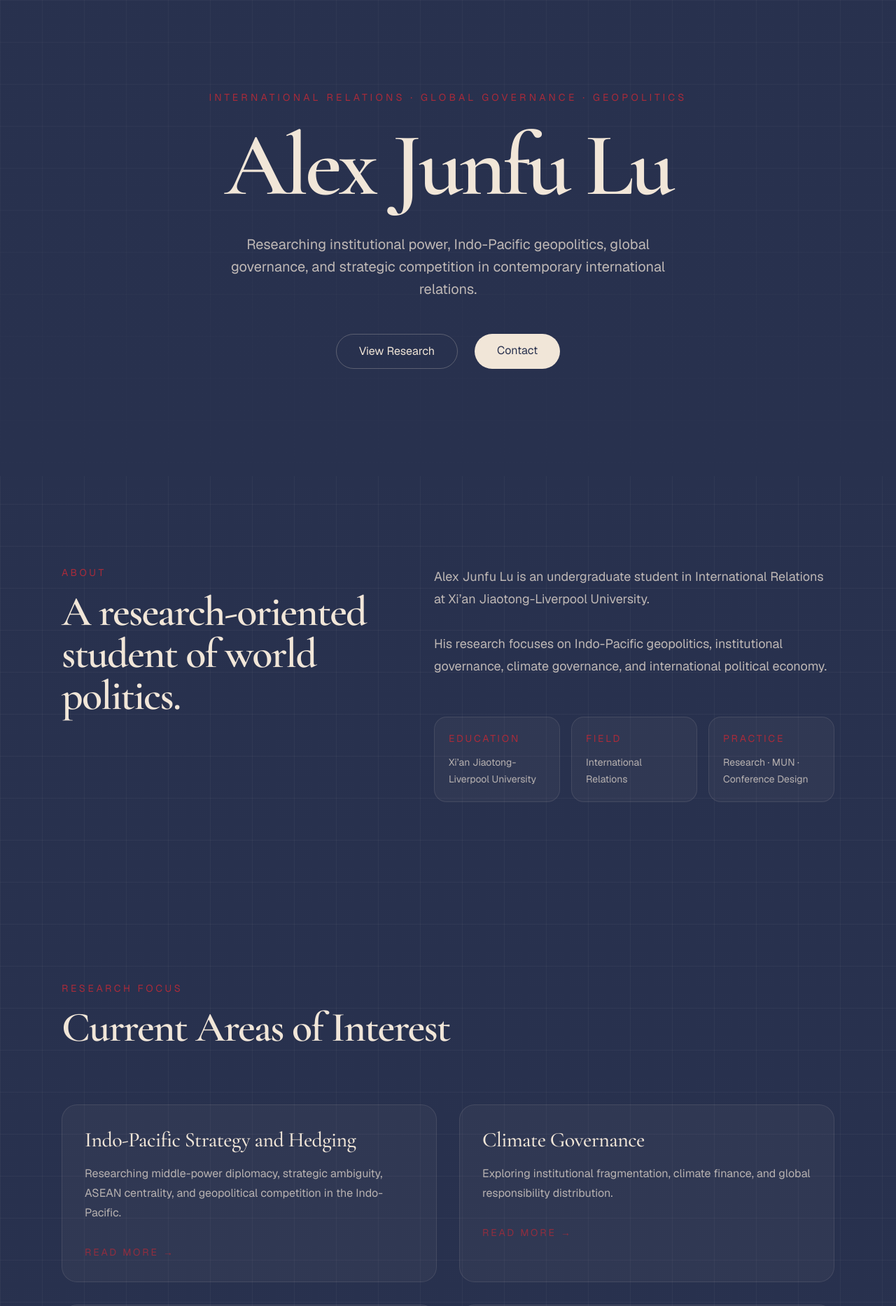
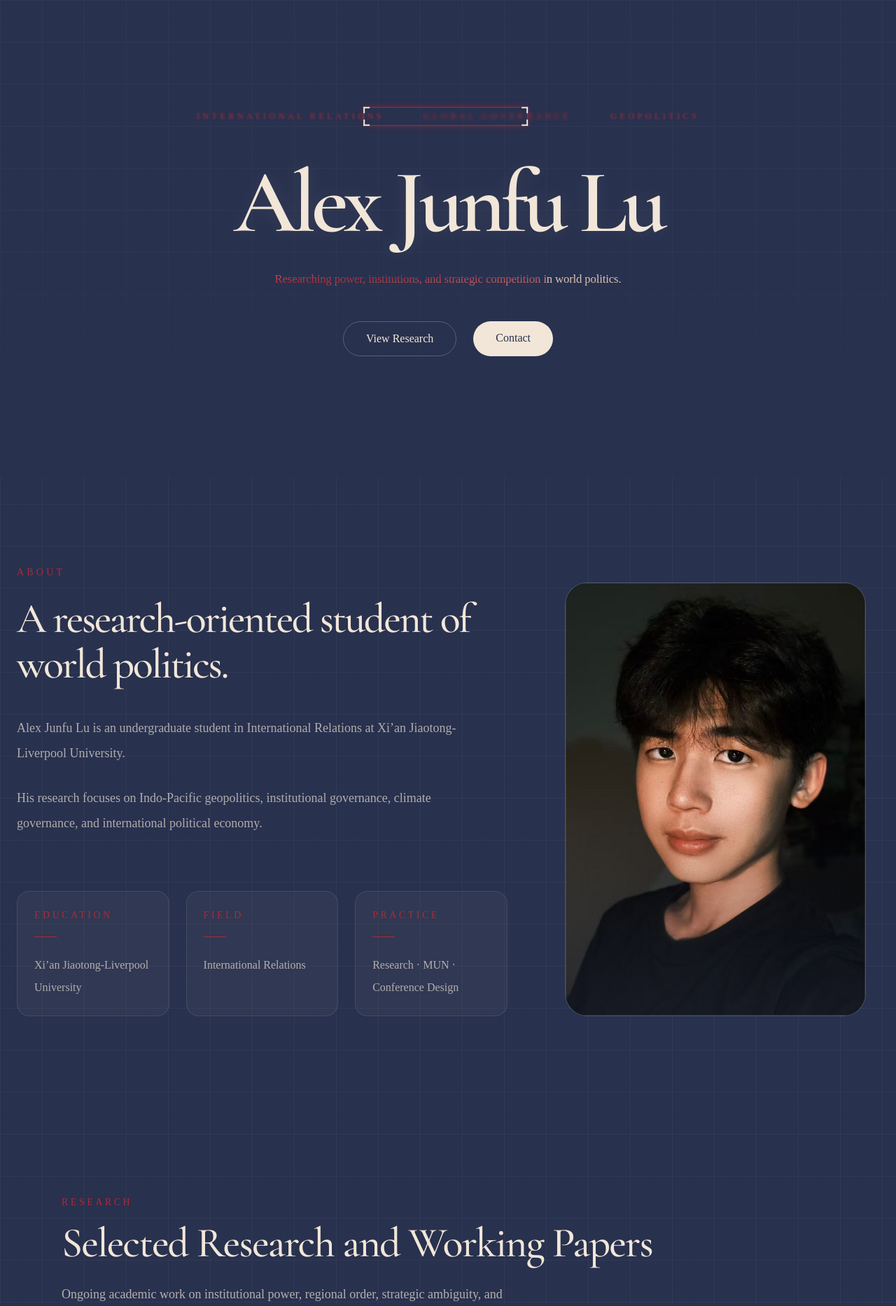
Before and after one commit to sebastianmuybien1111-pixel/alexjunfulu-site, a Next.js app: page / in a window 1280 px wide. Shown: the part 120-1986 px from the top of the page at 70% size. Built offline with nearby package versions, Linux system fonts and the light colour scheme.

Commit message:
Refine animated gradient typography and hero section

```diff
--- a/package.json
+++ b/package.json
@@ -11,6 +11,7 @@
   "dependencies": {
     "class-variance-authority": "^0.7.1",
     "clsx": "^2.1.1",
+    "framer-motion": "^12.38.0",
     "gsap": "^3.15.0",
     "lucide-react": "^1.14.0",
     "motion": "^12.38.0",
--- a/src/app/layout.tsx
+++ b/src/app/layout.tsx
@@ -1,9 +1,16 @@
 import type { Metadata } from "next";
-import { Inter, Cormorant_Garamond, Geist } from "next/font/google";
+import {
+  Cormorant_Garamond,
+  Source_Sans_3,
+} from "next/font/google";
+
 import "./globals.css";
-import { cn } from "@/lib/utils";
 
-const geist = Geist({subsets:['latin'],variable:'--font-sans'});
+const sourceSans = Source_Sans_3({
+  subsets: ["latin"],
+  variable: "--font-body",
+  weight: ["300", "400", "500", "600", "700"],
+});
 
 const cormorant = Cormorant_Garamond({
   subsets: ["latin"],
@@ -13,7 +20,7 @@ const cormorant = Cormorant_Garamond({
 
 export const metadata: Metadata = {
   title: "Alex Junfu Lu",
-  description: "International Relations Researcher",
+  description: "Academic portfolio website",
 };
 
 export default function RootLayout({
@@ -22,13 +29,9 @@ export default function RootLayout({
   children: React.ReactNode;
 }>) {
   return (
-    <html
-      lang="en"
-      className={cn(cormorant.variable, "font-sans", geist.variable)}
-    >
+    <html lang="en">
       <body
-        suppressHydrationWarning
-        className="min-h-screen bg-[#0B0B0F] font-sans antialiased"
+        className={`${sourceSans.variable} ${cormorant.variable} antialiased`}
       >
         {children}
       </body>
--- a/src/app/page.tsx
+++ b/src/app/page.tsx
@@ -1,6 +1,8 @@
 import BlurText from "@/components/BlurText";
 import DotGridBackground from "@/components/DotGridBackground";
-
+import TrueFocus from "@/components/TrueFocus";
+import ScrollFloat from "@/components/ScrollFloat";
+import GradientText from "@/components/GradientText";
 export default function Home() {
   return (
     <main className="grid-background noise relative min-h-screen overflow-hidden bg-[#28314E] text-[#F1E6D8]">
@@ -46,21 +48,38 @@ export default function Home() {
   <DotGridBackground />
 
   <div className="relative z-10 flex flex-col items-center">
-          <p className="mb-6 text-sm uppercase tracking-[0.3em] text-[#AA2B3A]">
-            INTERNATIONAL RELATIONS · GLOBAL GOVERNANCE · GEOPOLITICS
-          </p>
+    <div className="mb-10">
+      <TrueFocus
+        phrases={[
+          "INTERNATIONAL RELATIONS",
+          "GLOBAL GOVERNANCE",
+          "GEOPOLITICS",
+        ]}
+        blurAmount={2}
+        borderColor="#AA2B3A"
+        glowColor="rgba(170,43,58,0.45)"
+        animationDuration={0.7}
+        pauseBetweenAnimations={1.4}
+      />
+    </div>
 
     <BlurText
       text="Alex Junfu Lu"
       delay={120}
       animateBy="words"
       direction="top"
-            className="font-display max-w-5xl justify-center text-7xl font-semibold leading-none tracking-[-0.04em] text-[#F1E6D8] md:text-9xl"
+      className="font-display max-w-5xl justify-center text-7xl font-[600] leading-none tracking-[-0.055em] text-[#F1E6D8] drop-shadow-[0_0_12px_rgba(241,230,216,0.08)] md:text-9xl"
     />
 
-          <p className="mt-8 max-w-2xl text-lg leading-8 text-[#F1E6D8]/75 md:text-xl">
-          Researching institutional power, Indo-Pacific geopolitics, global governance, and strategic competition in contemporary international relations.
-          </p>
+<GradientText
+  colors={["#F1E6D8", "#D9B8A7", "#AA2B3A"]}
+  direction="diagonal"
+  animationSpeed={6}
+  showBorder={false}
+  className="mt-8 text-[1.05rem] font-medium tracking-[-0.01em]"
+>
+  Researching power, institutions, and strategic competition in world politics.
+</GradientText>
 
     <div className="mt-12 flex gap-6">
       <a
@@ -81,19 +100,20 @@ export default function Home() {
 </section>
 
      {/* About */}
-      <section id="about" className="mx-auto max-w-6xl px-6 py-32">
-        <div className="grid gap-16 md:grid-cols-[0.9fr_1.1fr]">
+<section id="about" className="mx-auto max-w-7xl px-6 py-32">
+  <div className="grid items-stretch gap-16 lg:grid-cols-[1.2fr_0.8fr]">
+    {/* Left: Text */}
+    <div className="flex flex-col justify-between">
       <div>
-            <p className="mb-4 text-sm uppercase tracking-[0.25em] text-[#AA2B3A]">
+        <p className="mb-6 text-sm uppercase tracking-[0.3em] text-[#AA2B3A]">
           About
         </p>
 
-            <h2 className="font-display text-5xl font-semibold tracking-[-0.03em] text-[#F1E6D8] md:text-6xl">
+        <ScrollFloat className="font-display max-w-3xl text-5xl font-[500] leading-[1.08] tracking-[-0.04em] text-[#F1E6D8] md:text-6xl">
   A research-oriented student of world politics.
-            </h2>
-          </div>
+</ScrollFloat>
 
-          <div className="space-y-8 text-lg leading-8 text-[#F1E6D8]/75">
+<div className="mt-10 max-w-2xl space-y-7 text-lg leading-9 text-[#F1E6D8]/68">
           <p>
             Alex Junfu Lu is an undergraduate student in International
             Relations at Xi’an Jiaotong-Liverpool University.
@@ -101,11 +121,12 @@ export default function Home() {
 
           <p>
             His research focuses on Indo-Pacific geopolitics, institutional
-              governance, climate governance, and international political
-              economy.
+            governance, climate governance, and international political economy.
           </p>
+        </div>
+      </div>
 
-            <div className="grid gap-4 pt-6 md:grid-cols-3">
+      <div className="mt-12 grid gap-6 md:grid-cols-3">
         {[
           ["Education", "Xi’an Jiaotong-Liverpool University"],
           ["Field", "International Relations"],
@@ -113,18 +134,32 @@ export default function Home() {
         ].map(([label, value]) => (
           <div
             key={label}
-                  className="rounded-2xl border border-[#F1E6D8]/10 bg-[#F1E6D8]/[0.04] p-5"
+            className="min-h-[170px] rounded-2xl border border-[#F1E6D8]/10 bg-[#F1E6D8]/[0.04] p-6"
           >
-                  <p className="text-sm uppercase tracking-[0.2em] text-[#AA2B3A]">
+            <p className="text-sm uppercase tracking-[0.25em] text-[#AA2B3A]">
               {label}
             </p>
 
-                  <p className="mt-3 text-sm leading-6 text-[#F1E6D8]/70">
+            <div className="mt-5 h-px w-8 bg-[#AA2B3A]" />
+
+            <p className="mt-6 text-base leading-8 text-[#F1E6D8]/68">
               {value}
             </p>
           </div>
         ))}
       </div>
+    </div>
+
+   {/* Right: Portrait */}
+<div className="relative mx-auto h-[620px] w-full max-w-[430px] self-start overflow-hidden rounded-[2rem] border border-[#F1E6D8]/15 bg-[#F1E6D8]/[0.04] lg:mt-6">
+  <img
+    src="/profile.jpg"
+    alt="Alex Junfu Lu"
+    className="h-full w-full scale-[1.12] object-cover object-[70%_20%]"
+  />
+
+  <div className="absolute inset-0 bg-gradient-to-t from-[#28314E]/35 via-transparent to-transparent" />
+  <div className="absolute inset-0 ring-1 ring-inset ring-[#F1E6D8]/10" />
 </div>
   </div>
 </section>
@@ -133,56 +168,83 @@ export default function Home() {
 <section id="research" className="mx-auto max-w-6xl px-6 py-32">
   <div className="mb-20">
     <p className="mb-4 text-sm uppercase tracking-[0.25em] text-[#AA2B3A]">
-            Research Focus
+      Research
     </p>
 
-          <h2 className="font-display text-5xl font-semibold tracking-[-0.03em] text-[#F1E6D8] md:text-6xl">
-            Current Areas of Interest
-          </h2>
+    <ScrollFloat className="font-display text-5xl font-[500] leading-[1.08] tracking-[-0.03em] text-[#F1E6D8] md:text-6xl">
+  Selected Research and Working Papers
+</ScrollFloat>
+
+    <p className="mt-6 max-w-2xl text-lg leading-8 text-[#F1E6D8]/70">
+      Ongoing academic work on institutional power, regional order,
+      strategic ambiguity, and global governance.
+    </p>
   </div>
 
-        <div className="grid gap-8 md:grid-cols-2">
+  <div className="space-y-8">
     {[
       {
-              title: "Indo-Pacific Strategy and Hedging",
-              description:
-                "Researching middle-power diplomacy, strategic ambiguity, ASEAN centrality, and geopolitical competition in the Indo-Pacific.",
+        year: "2026",
+        status: "Working Paper",
+        title:
+          "The Myth of Indonesian Neutrality: Strategic Ambiguity and Selective Alignment in Southeast Asian Great-Power Politics",
+        abstract:
+          "This project examines how Indonesia navigates Sino-American rivalry through hedging, selective alignment, and institutional ambiguity rather than conventional neutrality.",
+        keywords: ["Indonesia", "Hedging", "ASEAN", "Indo-Pacific"],
         href: "/research/indonesia-hedging",
       },
       {
-              title: "Climate Governance",
-              description:
-                "Exploring institutional fragmentation, climate finance, and global responsibility distribution.",
+        year: "2026",
+        status: "Research Theme",
+        title:
+          "Climate Governance and Institutional Inequality",
+        abstract:
+          "This research direction explores how climate finance, fragmented governance, and unequal responsibility allocation shape contemporary global climate politics.",
+        keywords: ["Climate Finance", "Global Governance", "Inequality"],
         href: "#",
       },
       {
-              title: "International Organizations",
-              description:
-                "Analyzing procedural governance and institutional negotiation mechanisms.",
-              href: "#",
-            },
-            {
-              title: "Global Political Economy",
-              description:
-                "Examining protectionism, strategic supply chains, and economic interdependence.",
+        year: "2026",
+        status: "Research Theme",
+        title:
+          "International Organizations and Procedural Power",
+        abstract:
+          "This theme examines how institutional procedures, rules of negotiation, and consensus mechanisms shape political outcomes in international organizations.",
+        keywords: ["Institutions", "Procedure", "Negotiation"],
         href: "#",
       },
     ].map((item) => (
       <a
         key={item.title}
         href={item.href}
-              className="group rounded-3xl border border-[#F1E6D8]/10 bg-[#F1E6D8]/[0.04] p-8 transition hover:-translate-y-1 hover:border-[#AA2B3A]/50 hover:bg-[#F1E6D8]/[0.07]"
+        className="group block rounded-[2rem] border border-[#F1E6D8]/10 bg-[#F1E6D8]/[0.04] p-8 transition hover:-translate-y-1 hover:border-[#AA2B3A]/50 hover:bg-[#F1E6D8]/[0.07] md:p-10"
       >
-              <h3 className="font-display mb-4 text-3xl font-medium tracking-[-0.02em] text-[#F1E6D8]">
+        <div className="mb-8 flex flex-wrap gap-4 text-sm uppercase tracking-[0.18em]">
+          <span className="text-[#F1E6D8]/50">{item.year}</span>
+          <span className="text-[#AA2B3A]">{item.status}</span>
+        </div>
+
+        <h3 className="font-display max-w-4xl text-4xl font-medium leading-tight tracking-[-0.03em] text-[#F1E6D8] md:text-5xl">
           {item.title}
         </h3>
 
-              <p className="leading-7 text-[#F1E6D8]/70">
-                {item.description}
+        <p className="mt-6 max-w-3xl text-lg leading-8 text-[#F1E6D8]/70">
+          {item.abstract}
         </p>
 
-              <p className="mt-8 text-sm uppercase tracking-[0.2em] text-[#AA2B3A] opacity-80 transition group-hover:opacity-100">
-                Read more →
+        <div className="mt-10 flex flex-wrap gap-3">
+          {item.keywords.map((keyword) => (
+            <span
+              key={keyword}
+              className="rounded-full border border-[#F1E6D8]/10 px-4 py-2 text-sm text-[#F1E6D8]/65"
+            >
+              {keyword}
+            </span>
+          ))}
+        </div>
+
+        <p className="mt-10 text-sm uppercase tracking-[0.2em] text-[#AA2B3A] opacity-80 transition group-hover:opacity-100">
+          Read Article →
         </p>
       </a>
     ))}
@@ -196,9 +258,9 @@ export default function Home() {
             Academic Projects
           </p>
 
-          <h2 className="font-display text-5xl font-semibold tracking-[-0.03em] text-[#F1E6D8] md:text-6xl">
+          <ScrollFloat className="font-display text-5xl font-[500] leading-[1.08] tracking-[-0.03em] text-[#F1E6D8] md:text-6xl">
   Institutional and Conference Work
-          </h2>
+</ScrollFloat>
         </div>
 
         <div className="space-y-6">
--- /dev/null
+++ b/src/components/GradientText.tsx
@@ -0,0 +1,82 @@
+'use client';
+
+import { ReactNode, useEffect, useRef } from 'react';
+import {
+  motion,
+  useAnimationFrame,
+  useMotionValue,
+  useTransform,
+} from 'framer-motion';
+
+type GradientTextProps = {
+  children: ReactNode;
+  className?: string;
+  colors?: string[];
+  animationSpeed?: number;
+  direction?: 'horizontal' | 'vertical' | 'diagonal';
+};
+
+export default function GradientText({
+  children,
+  className = '',
+  colors = ['#F1E6D8', '#D9B8A7', '#AA2B3A'],
+  animationSpeed = 6,
+  direction = 'diagonal',
+}: GradientTextProps) {
+  const progress = useMotionValue(0);
+  const elapsedRef = useRef(0);
+  const lastTimeRef = useRef<number | null>(null);
+
+  const duration = animationSpeed * 1000;
+
+  useAnimationFrame((time) => {
+    if (lastTimeRef.current === null) {
+      lastTimeRef.current = time;
+      return;
+    }
+
+    const delta = time - lastTimeRef.current;
+    lastTimeRef.current = time;
+    elapsedRef.current += delta;
+
+    progress.set((elapsedRef.current / duration) * 100);
+  });
+
+  useEffect(() => {
+    elapsedRef.current = 0;
+    progress.set(0);
+  }, [animationSpeed, progress]);
+
+  const backgroundPosition = useTransform(progress, (p) => {
+    if (direction === 'vertical') return `50% ${p}%`;
+    return `${p}% 50%`;
+  });
+
+  const gradientAngle =
+    direction === 'vertical'
+      ? 'to bottom'
+      : direction === 'diagonal'
+      ? 'to bottom right'
+      : 'to right';
+
+  const gradientColors = [...colors, colors[0]].join(', ');
+
+  return (
+    <motion.span
+      className={className}
+      style={{
+        display: 'inline-block',
+        backgroundImage: `linear-gradient(${gradientAngle}, ${gradientColors})`,
+        backgroundSize: '300% 300%',
+        backgroundRepeat: 'repeat',
+        backgroundPosition,
+        WebkitBackgroundClip: 'text',
+        backgroundClip: 'text',
+        WebkitTextFillColor: 'transparent',
+        color: 'transparent',
+      }}
+    >
+      {children}
+    </motion.span>
+  );
+}
--- /dev/null
+++ b/src/components/ScrollFloat.tsx
@@ -0,0 +1,57 @@
+"use client";
+
+import { useEffect, useRef, useState } from "react";
+
+type ScrollFloatProps = {
+  children: string;
+  className?: string;
+};
+
+export default function ScrollFloat({
+  children,
+  className = "",
+}: ScrollFloatProps) {
+  const ref = useRef<HTMLHeadingElement | null>(null);
+  const [visible, setVisible] = useState(false);
+
+  useEffect(() => {
+    if (!ref.current) return;
+
+    const observer = new IntersectionObserver(
+      ([entry]) => {
+        if (entry.isIntersecting) {
+          setVisible(true);
+          observer.disconnect();
+        }
+      },
+      { threshold: 0.35 }
+    );
+
+    observer.observe(ref.current);
+
+    return () => observer.disconnect();
+  }, []);
+
+  const words = children.split(" ");
+
+  return (
+    <h2 ref={ref} className={className}>
+      {words.map((word, index) => (
+        <span
+          key={`${word}-${index}`}
+          className="inline-block"
+          style={{
+            opacity: visible ? 1 : 0,
+            transform: visible ? "translateY(0px)" : "translateY(32px)",
+            filter: visible ? "blur(0px)" : "blur(8px)",
+            transition: "opacity 700ms ease, transform 700ms ease, filter 700ms ease",
+            transitionDelay: `${index * 45}ms`,
+          }}
+        >
+          {word}
+          {index < words.length - 1 ? "\u00A0" : ""}
+        </span>
+      ))}
+    </h2>
+  );
+}
--- /dev/null
+++ b/src/components/TrueFocus.css
@@ -0,0 +1,65 @@
+.focus-container {
+  display: inline-flex;
+  align-items: center;
+  justify-content: center;
+  gap: 1.8rem;
+  min-height: 2.4rem;
+}
+
+.focus-word {
+  position: relative;
+  display: inline-flex;
+  align-items: center;
+  justify-content: center;
+  padding: 0.45rem 0.85rem;
+  font-size: 0.78rem;
+  line-height: 1;
+  letter-spacing: 0.34em;
+  text-transform: uppercase;
+  color: #aa2b3a;
+  white-space: nowrap;
+}
+
+.focus-frame {
+  position: absolute;
+  inset: 0;
+  pointer-events: none;
+  border: 1px solid var(--border-color);
+  border-radius: 0.25rem;
+  box-shadow: 0 0 10px var(--glow-color);
+}
+
+.corner {
+  position: absolute;
+  width: 9px;
+  height: 9px;
+  border-color: var(--border-color);
+}
+
+.top-left {
+  top: -1px;
+  left: -1px;
+  border-top: 2px solid;
+  border-left: 2px solid;
+}
+
+.top-right {
+  top: -1px;
+  right: -1px;
+  border-top: 2px solid;
+  border-right: 2px solid;
+}
+
+.bottom-left {
+  bottom: -1px;
+  left: -1px;
+  border-bottom: 2px solid;
+  border-left: 2px solid;
+}
+
+.bottom-right {
+  bottom: -1px;
+  right: -1px;
+  border-bottom: 2px solid;
+  border-right: 2px solid;
+}
--- /dev/null
+++ b/src/components/TrueFocus.tsx
@@ -0,0 +1,118 @@
+'use client';
+
+import React, { useEffect, useRef, useState } from 'react';
+import { motion } from 'motion/react';
+import './TrueFocus.css';
+
+const TrueFocus = ({
+  phrases = [
+    'INTERNATIONAL RELATIONS',
+    'GLOBAL GOVERNANCE',
+    'GEOPOLITICS',
+  ],
+  manualMode = false,
+  blurAmount = 3,
+  borderColor = '#AA2B3A',
+  glowColor = 'rgba(170,43,58,0.35)',
+  animationDuration = 1.2,
+  pauseBetweenAnimations = 1.2,
+}) => {
+  const [currentIndex, setCurrentIndex] = useState(0);
+  const containerRef = useRef<HTMLDivElement | null>(null);
+
+  const phraseRefs = useRef<(HTMLSpanElement | null)[]>([]);
+  const [focusRect, setFocusRect] = useState({
+    x: 0,
+    y: 0,
+    width: 0,
+    height: 0,
+  });
+
+  useEffect(() => {
+    if (!manualMode) {
+      const interval = setInterval(() => {
+        setCurrentIndex((prev) => (prev + 1) % phrases.length);
+      }, (animationDuration + pauseBetweenAnimations) * 1000);
+
+      return () => clearInterval(interval);
+    }
+  }, [
+    manualMode,
+    animationDuration,
+    pauseBetweenAnimations,
+    phrases.length,
+  ]);
+
+  useEffect(() => {
+    if (!phraseRefs.current[currentIndex] || !containerRef.current) return;
+
+    const parentRect = containerRef.current.getBoundingClientRect();
+    const activeRect =
+      phraseRefs.current[currentIndex].getBoundingClientRect();
+
+    setFocusRect({
+      x: activeRect.left - parentRect.left,
+      y: activeRect.top - parentRect.top,
+      width: activeRect.width,
+      height: activeRect.height,
+    });
+  }, [currentIndex]);
+
+  return (
+    <div className="focus-container" ref={containerRef}>
+      {phrases.map((phrase, index) => {
+        const isActive = index === currentIndex;
+
+        return (
+          <span
+            key={index}
+            ref={(el: HTMLSpanElement | null) => {
+                phraseRefs.current[index] = el;
+              }}
+            className="focus-word"
+            style={
+                {
+                  filter: isActive
+                    ? 'blur(0px)'
+                    : `blur(${blurAmount}px)`,
+                  '--border-color': borderColor,
+                  '--glow-color': glowColor,
+                  transition: `all ${animationDuration}s ease-in-out`,
+                } as React.CSSProperties
+              }
+          >
+            {phrase}
+          </span>
+        );
+      })}
+
+      <motion.div
+        className="focus-frame"
+        animate={{
+          x: focusRect.x,
+          y: focusRect.y,
+          width: focusRect.width,
+          height: focusRect.height,
+          opacity: 1,
+        }}
+        transition={{
+          duration: animationDuration,
+          ease: 'easeInOut',
+        }}
+        style={
+            {
+              '--border-color': borderColor,
+              '--glow-color': glowColor,
+            } as React.CSSProperties
+          }
+      >
+        <span className="corner top-left"></span>
+        <span className="corner top-right"></span>
+        <span className="corner bottom-left"></span>
+        <span className="corner bottom-right"></span>
+      </motion.div>
+    </div>
+  );
+};
+
+export default TrueFocus;
```
Also changed, not shown: public/profile.jpg (added), src/components/GradientText.css (added), 1 other file (tests, documents, lock files or other folders). Lines whose indentation alone changed are shown as unchanged.
